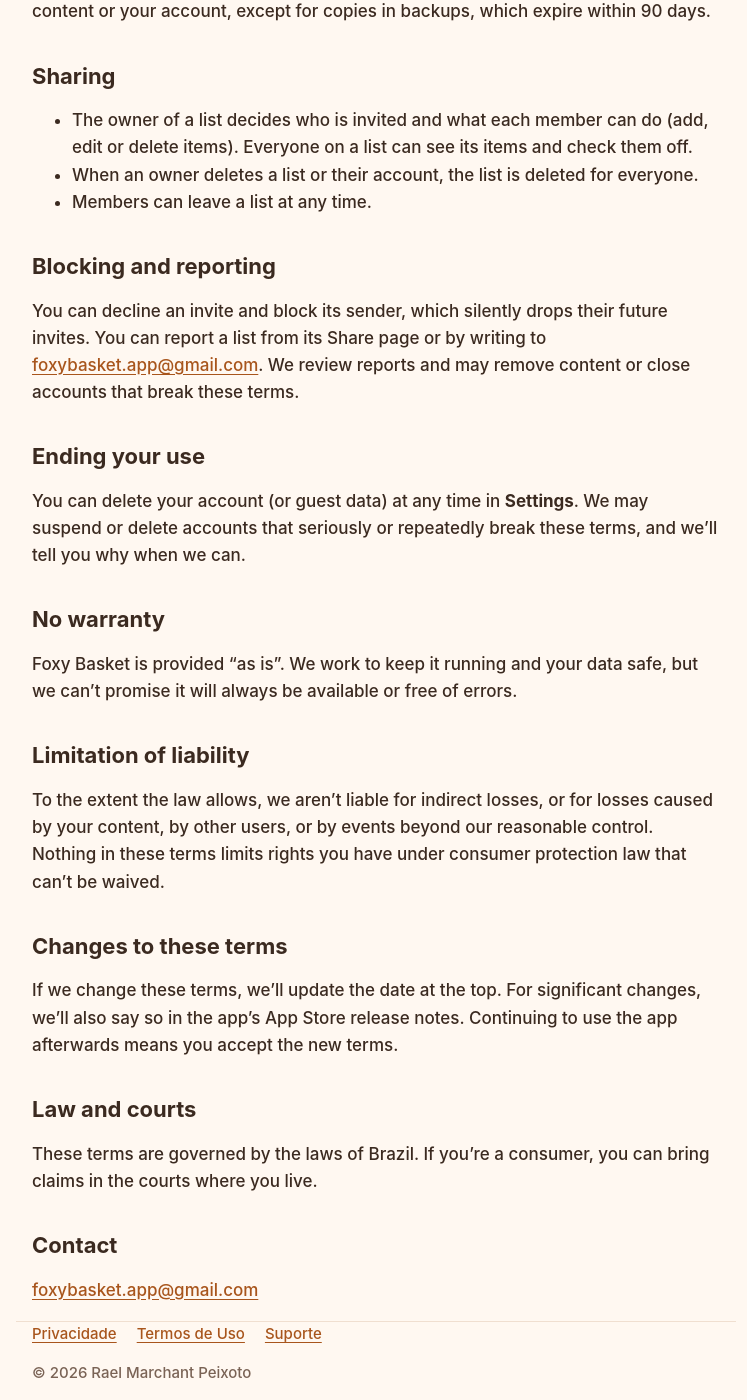
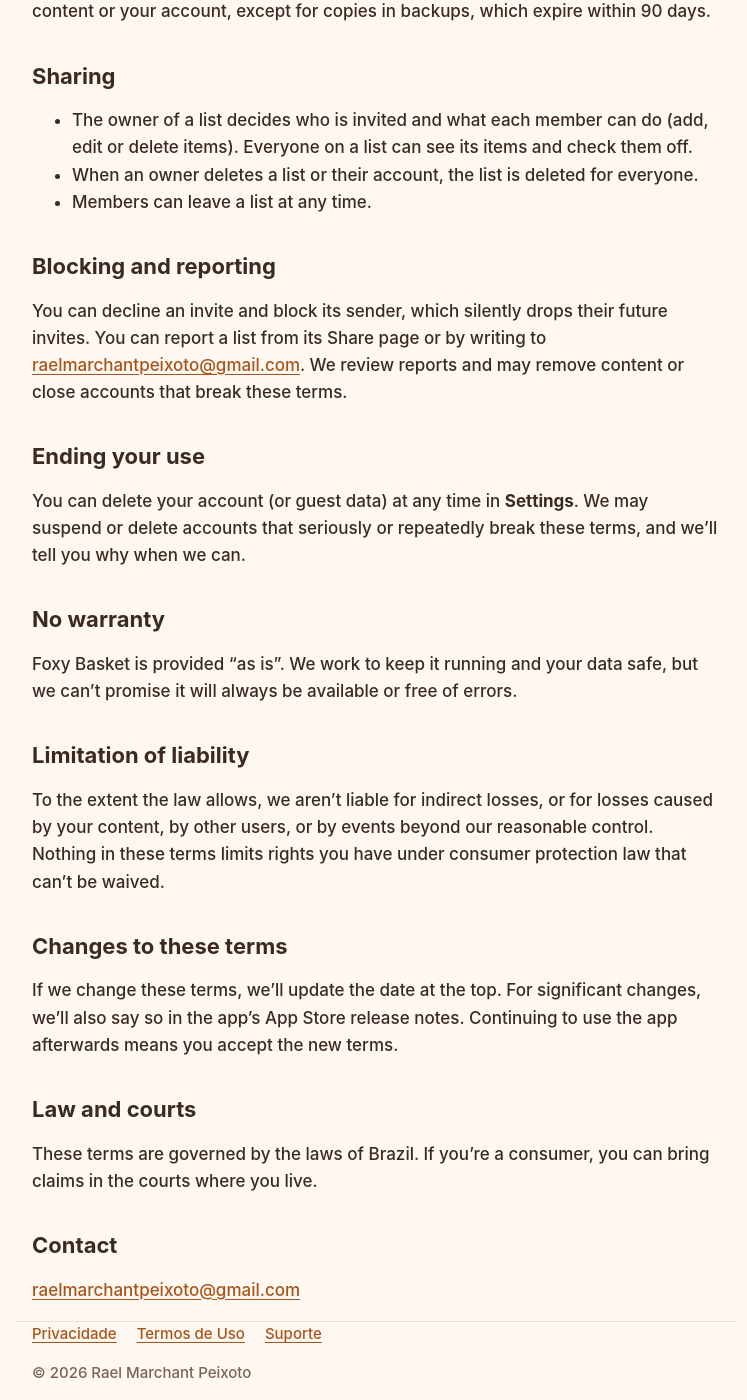
Before and after one commit to rael-peixoto/foxy-basket-site, a Jekyll site: the page built from terms.md, in a window 1280 px wide and 1400 px high, scrolled down 1189 px. Shown: the whole window, without its empty margins (264-1011 px from the left). Built offline with Jekyll 4.4.1, drawn with Linux system fonts in a browser that asks for light colours.

Commit message:
chore: align with the existing apps' accounts and conventions
- bundle id com.foxybasket.app (dev: com.foxybasket.app.dev), Expo owner raelpeixoto
- support and SMTP address raelmarchantpeixoto@gmail.com
- GitHub Pages under rael-peixoto.github.io/foxy-basket
- dev build + TestFlight only (Expo Go doesn't support SDK 57)
- CLAUDE.md: NightHive and Setmark are hands off

Co-Authored-By: Claude Opus 5.5 <noreply@anthropic.com>

```diff
--- a/_config.yml
+++ b/_config.yml
@@ -1,10 +1,10 @@
 # GitHub Pages (Jekyll) for Foxy Basket: Settings > Pages > Deploy from branch main, folder /docs.
 title: Foxy Basket
 description: A cozy shared grocery list for families.
-url: https://raelmarchantpeixoto-hash.github.io
+url: https://rael-peixoto.github.io
 baseurl: /foxy-basket
 # One place to change the contact address used on every page.
-support_email: foxybasket.app@gmail.com
+support_email: raelmarchantpeixoto@gmail.com
 operator: Rael Marchant Peixoto
 # Replace with the real link (apps.apple.com/app/id…) once the App Store Connect record exists.
 app_store_url:
```
